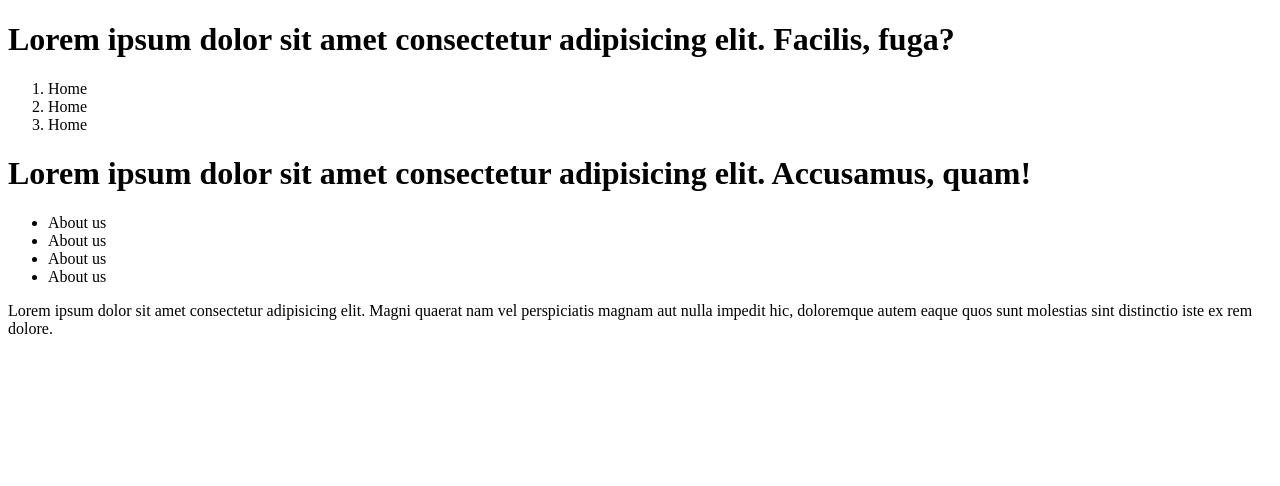
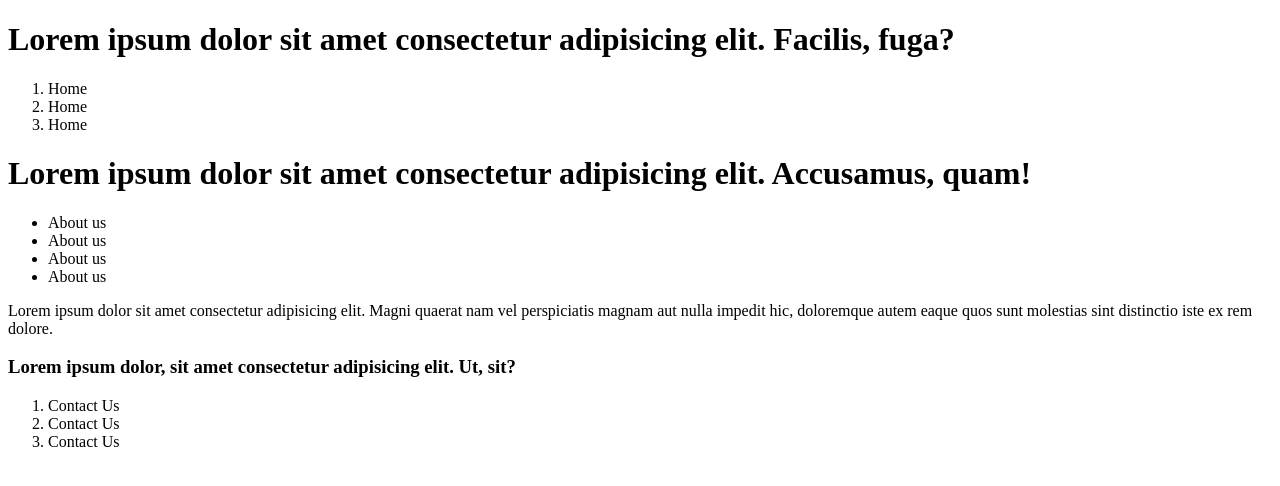
Before and after one commit to iWasimDawoodShaik/learn-git, a plain HTML site: page index.html in a window 1280 px wide. Drawn offline with Linux system fonts and the light colour scheme.

Commit message:
update index file

```diff
--- a/index.html
+++ b/index.html
@@ -20,6 +20,11 @@
         <li>About us</li>
     </ul>
     <p>Lorem ipsum dolor sit amet consectetur adipisicing elit. Magni quaerat nam vel perspiciatis magnam aut nulla impedit hic, doloremque autem eaque quos sunt molestias sint distinctio iste ex rem dolore.</p>
-
+    <h3>Lorem ipsum dolor, sit amet consectetur adipisicing elit. Ut, sit?</h3>
+    <ol>
+        <li>Contact Us</li>
+        <li>Contact Us</li>
+        <li>Contact Us</li>
+    </ol>
 </body>
 </html>
```
